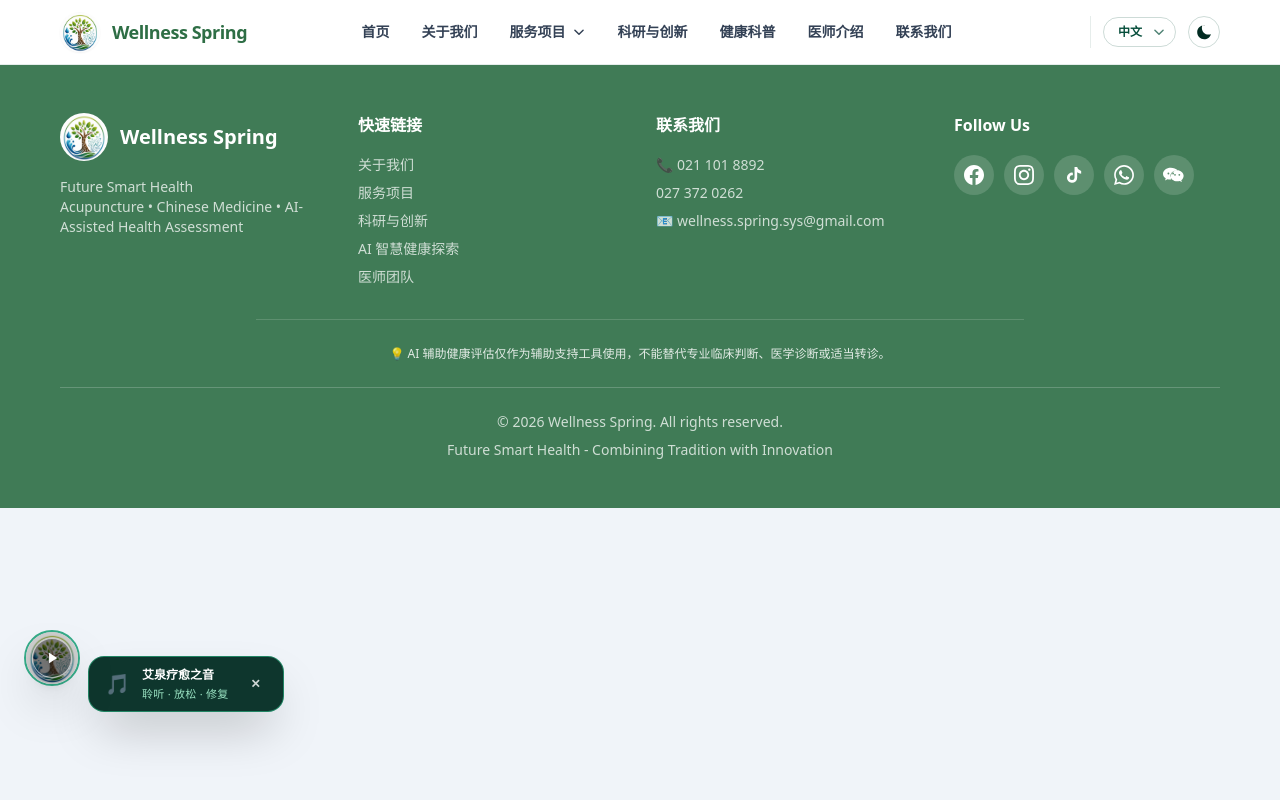
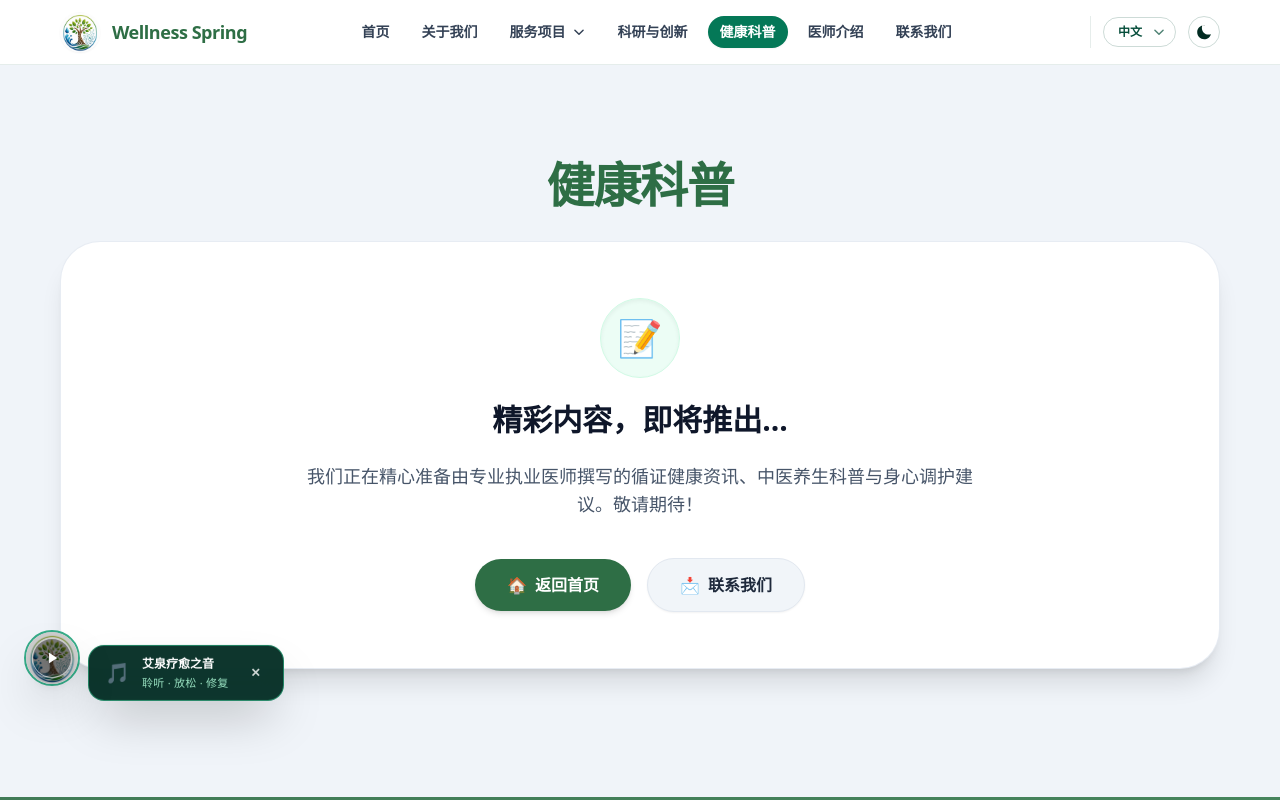
Before and after one commit to gogolf2020-byte/home, a React (Vite) app: page /blog in a window 1280 px wide. Shown: the top 800 px of the page. Built offline with nearby package versions, Linux system fonts and the light colour scheme.

Commit message:
feat(health-blog): add Health Blog SPA route (/blog) with Coming Soon placeholder page and full i18n support

```diff
--- a/src/App.jsx
+++ b/src/App.jsx
@@ -7,6 +7,7 @@ import MobileCarePage from './components/MobileCarePage'
 import AIAssessmentPage from './components/AIAssessmentPage'
 import PractitionerDetailPage from './components/PractitionerDetailPage'
 import ResearchInnovationPage from './components/ResearchInnovationPage'
+import HealthBlogPage from './components/HealthBlogPage'
 import Footer from './components/Footer'
 import FloatingBookButton from './components/FloatingBookButton'
 import FloatingMusicPlayer from './components/FloatingMusicPlayer'
@@ -46,6 +47,8 @@ function App() {
         <Route path="/ai-assessment" element={<AIAssessmentPage />} />
         <Route path="/research-innovation" element={<ResearchInnovationPage />} />
         <Route path="/research" element={<ResearchInnovationPage />} />
+        <Route path="/blog" element={<HealthBlogPage />} />
+        <Route path="/health-blog" element={<HealthBlogPage />} />
         <Route path="/practitioners/:doctorId" element={<PractitionerDetailPage />} />
         <Route path="/practitioner/:doctorId" element={<PractitionerDetailPage />} />
       </Routes>
--- a/src/components/Header.jsx
+++ b/src/components/Header.jsx
@@ -33,7 +33,7 @@ export default function Header() {
       subItems: serviceSubItems
     },
     { key: 'nav.researchInnovation', href: '/research-innovation', isRoute: true },
-    { key: 'nav.healthBlog', href: '#blog' },
+    { key: 'nav.healthBlog', href: '/blog', isRoute: true },
     { key: 'nav.practitioner', href: '#practitioner' },
     { key: 'nav.contact', href: '#contact' },
   ]
--- /dev/null
+++ b/src/components/HealthBlogPage.jsx
@@ -0,0 +1,53 @@
+import { useTranslation } from 'react-i18next'
+import { Link } from 'react-router-dom'
+import Contact from './Contact'
+
+export default function HealthBlogPage() {
+  const { t } = useTranslation()
+
+  return (
+    <div className="min-h-screen bg-[#f0f4f9] dark:bg-slate-950 transition-colors">
+      <section className="py-16 sm:py-24">
+        <div className="container mx-auto px-4 max-w-4xl text-center">
+          <h1 className="text-3xl sm:text-4xl md:text-5xl font-extrabold text-primary dark:text-emerald-300 tracking-tight mb-6">
+            {t('nav.healthBlog')}
+          </h1>
+
+          {/* Coming Soon Card */}
+          <div className="bg-white dark:bg-slate-900 rounded-[2.5rem] p-8 sm:p-14 shadow-xl border border-slate-200/80 dark:border-slate-800 my-8 space-y-6">
+            <div className="w-20 h-20 bg-emerald-50 dark:bg-slate-800 rounded-full flex items-center justify-center mx-auto text-4xl shadow-inner border border-emerald-100 dark:border-slate-700">
+              📝
+            </div>
+
+            <h2 className="text-2xl sm:text-3xl font-extrabold text-slate-900 dark:text-white">
+              {t('healthBlog.comingSoonTitle')}
+            </h2>
+
+            <p className="text-slate-600 dark:text-slate-300 text-base sm:text-lg max-w-2xl mx-auto leading-relaxed">
+              {t('healthBlog.comingSoonDesc')}
+            </p>
+
+            <div className="pt-4 flex flex-col sm:flex-row items-center justify-center gap-4">
+              <Link
+                to="/"
+                className="w-full sm:w-auto inline-flex items-center justify-center gap-2 bg-primary hover:bg-secondary dark:bg-emerald-600 dark:hover:bg-emerald-500 text-white font-extrabold px-8 py-3.5 rounded-full text-base shadow-md transition-all hover:scale-105"
+              >
+                <span>🏠</span>
+                <span>{t('healthBlog.btnHome')}</span>
+              </Link>
+              <a
+                href="#contact"
+                className="w-full sm:w-auto inline-flex items-center justify-center gap-2 bg-slate-100 hover:bg-slate-200 text-slate-800 dark:bg-slate-800 dark:hover:bg-slate-700 dark:text-slate-200 border border-slate-200 dark:border-slate-700 font-extrabold px-8 py-3.5 rounded-full text-base shadow-sm transition-all hover:scale-105"
+              >
+                <span>📩</span>
+                <span>{t('healthBlog.btnContact')}</span>
+              </a>
+            </div>
+          </div>
+        </div>
+      </section>
+
+      <Contact />
+    </div>
+  )
+}
--- a/src/i18n/locales/de.js
+++ b/src/i18n/locales/de.js
@@ -45,6 +45,12 @@ export default {
     footerDesc: 'Wellness Spring versteht sich als Brücke zwischen traditionellem medizinischem Wissen, moderner KI-Technologie, klinischer Praxis und zukünftiger akademischer Forschung.',
     btnExplore: 'KI-Gesundheitsanalyse Erkunden',
     btnCollaborate: 'Forschungskooperation'
+  },
+  healthBlog: {
+    comingSoonTitle: 'Demnächst verfügbar...',
+    comingSoonDesc: 'Wir bereiten evidenzbasierte Gesundheitsartikel, TCM-Einblicke und ganzheitliche Pflegetipps für Sie vor. Bleiben Sie dran!',
+    btnHome: 'Zurück zur Startseite',
+    btnContact: 'Kontaktieren Sie uns'
   },
   hero: {
     tag: 'WELLNESS SPRING · AUCKLAND',
--- a/src/i18n/locales/en.js
+++ b/src/i18n/locales/en.js
@@ -45,6 +45,12 @@ export default {
     footerDesc: 'Wellness Spring aims to serve as a bridge between traditional medical knowledge, modern AI technology, real-world clinical practice and future academic research.',
     btnExplore: 'Explore AI Health Assessment',
     btnCollaborate: 'Research Collaboration'
+  },
+  healthBlog: {
+    comingSoonTitle: 'Coming Soon...',
+    comingSoonDesc: 'We are preparing evidence-informed health articles, Traditional Chinese Medicine insights, and holistic wellness advice for you. Stay tuned!',
+    btnHome: 'Back to Home',
+    btnContact: 'Contact Us'
   },
   hero: {
     tag: 'WELLNESS SPRING · AUCKLAND',
--- a/src/i18n/locales/zh.js
+++ b/src/i18n/locales/zh.js
@@ -45,6 +45,12 @@ export default {
     footerDesc: 'Wellness Spring 旨在成为连接传统医学智慧、现代 AI 科技、真实临床实践与未来学术研究的桥梁。',
     btnExplore: '探索 AI 健康评估',
     btnCollaborate: '科研项目合作'
+  },
+  healthBlog: {
+    comingSoonTitle: '精彩内容，即将推出...',
+    comingSoonDesc: '我们正在精心准备由专业执业医师撰写的循证健康资讯、中医养生科普与身心调护建议。敬请期待！',
+    btnHome: '返回首页',
+    btnContact: '联系我们'
   },
   hero: {
     tag: 'WELLNESS SPRING · 奥克兰',
```
